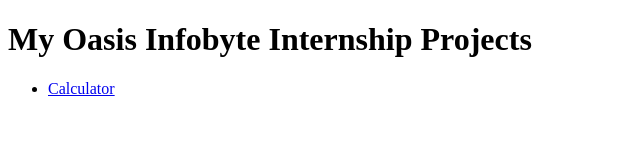
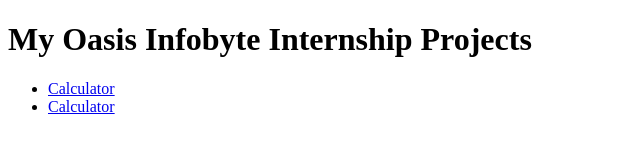
Before and after one commit to chandanatd495-ctd/OIBSIP, a plain HTML site: page index.html in a window 1280 px wide. Shown: the full height of the page, 0-640 px from the left. Drawn offline with Linux system fonts and the light colour scheme.

Commit message:
Update landing page with Tribute Page

```diff
--- a/index.html
+++ b/index.html
@@ -13,6 +13,12 @@
             Calculator
         </a>
     </li>
+     <li>
+        <a href="WebDev-L2-TributePage/">
+            Calculator
+        </a>
+    </li>
+
 
 </ul>
 
```
